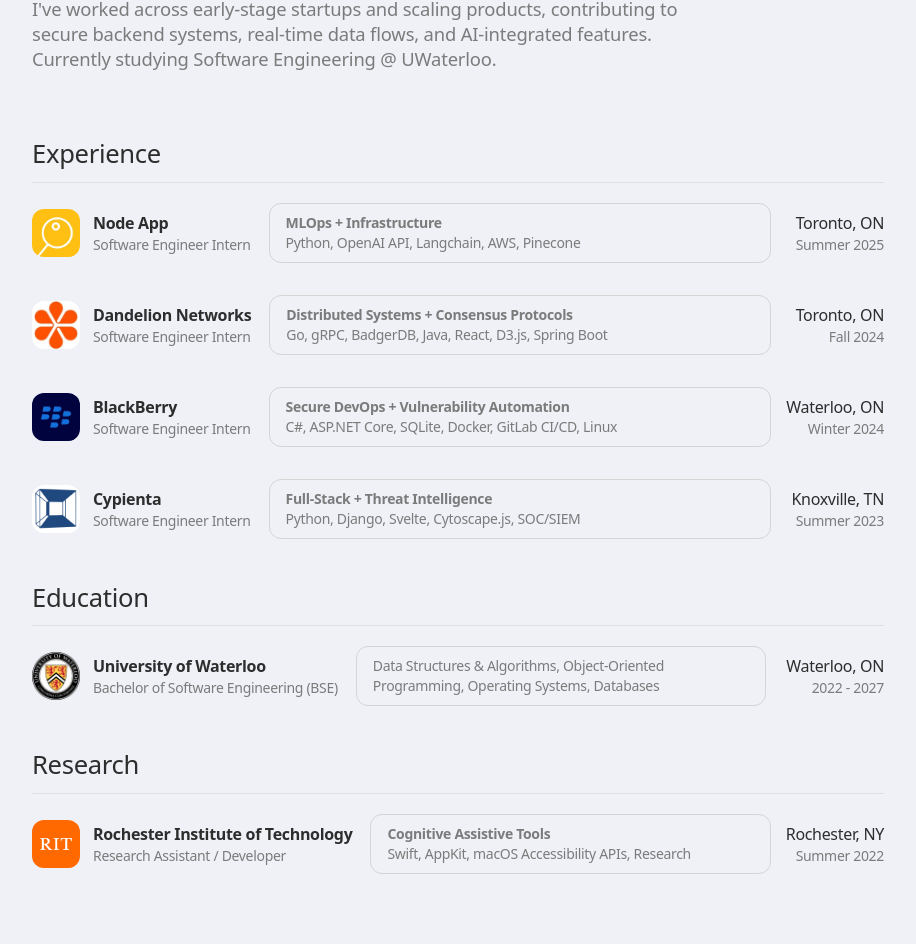
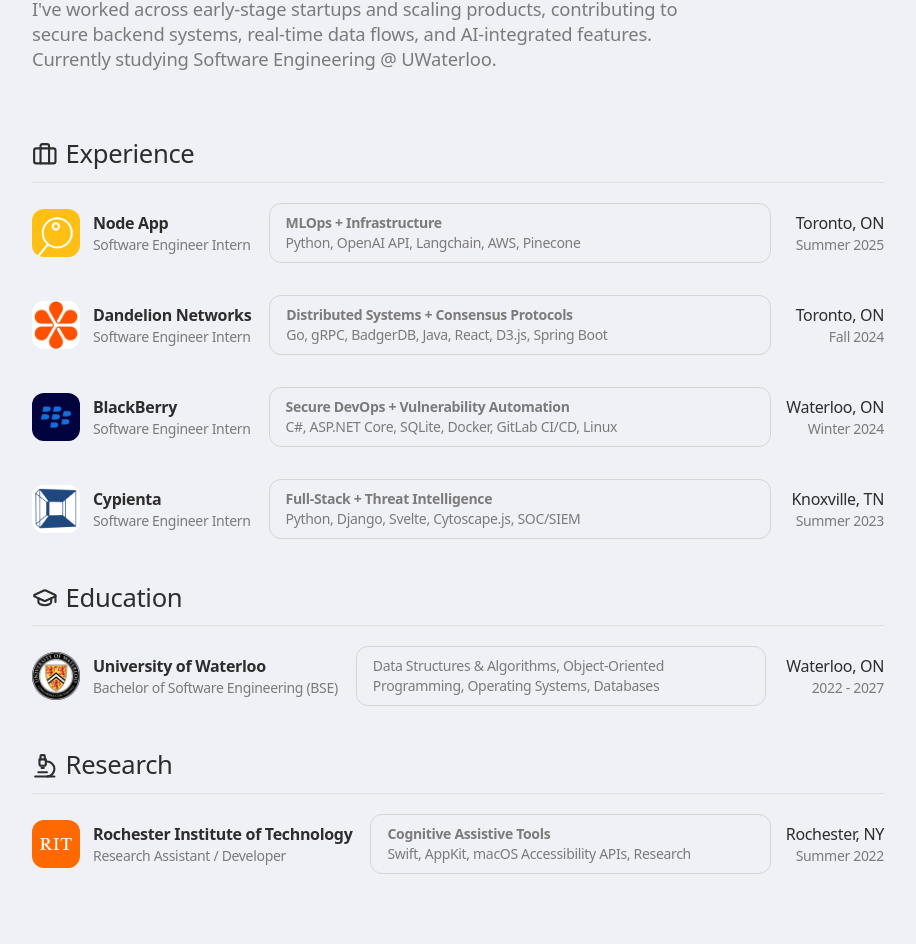
Before and after one commit to rawsab/portfolio-archive, a Next.js app: page / in a window 1280 px wide. Shown: the part 371-1315 px from the top of the page, without its empty margins (182-1098 px from the left). Built offline with nearby package versions, Linux system fonts and the light colour scheme.

Commit message:
add icons and styling

```diff
--- a/package.json
+++ b/package.json
@@ -14,6 +14,7 @@
     "@heroicons/react": "^2.2.0",
     "@studio-freight/lenis": "^1.0.42",
     "framer-motion": "^12.15.0",
+    "lucide-react": "^0.511.0",
     "next": "15.3.2",
     "react": "^19.0.0",
     "react-dom": "^19.0.0",
--- a/src/components/EducationSection.tsx
+++ b/src/components/EducationSection.tsx
@@ -3,6 +3,7 @@
 import { motion } from 'framer-motion';
 import { educationData } from '../data/educationData';
 import EducationItem from './EducationItem';
+import { GraduationCap } from 'lucide-react';
 
 const headerVariants = {
   hidden: { opacity: 0, y: 20 },
@@ -37,7 +38,8 @@
         viewport={{ once: true, amount: 0.2 }}
         variants={headerVariants}
       >
-        <h2 className="text-[1.6rem] font-regular text-[#2D2D2D] mb-2">
+        <h2 className="text-[1.6rem] font-regular text-[#2D2D2D] mb-2 flex items-center">
+          <GraduationCap className="w-[1em] h-[1em] mr-2 align-middle text-[#2D2D2D]" />
           Education
         </h2>
         <div className="h-[1px] bg-[#e0e0e0] mb-5" />
--- a/src/components/ExperienceSection.tsx
+++ b/src/components/ExperienceSection.tsx
@@ -3,6 +3,7 @@
 import { motion } from 'framer-motion';
 import { experienceData } from '../data/experienceData';
 import ExperienceItem from './ExperienceItem';
+import { Briefcase } from 'lucide-react';
 
 const headerVariants = {
   hidden: { opacity: 0, y: 20 },
@@ -37,7 +38,8 @@
         viewport={{ once: true, amount: 0.2 }}
         variants={headerVariants}
       >
-        <h2 className="text-[1.6rem] font-regular text-[#2D2D2D] mb-2">
+        <h2 className="text-[1.6rem] font-regular text-[#2D2D2D] mb-2 flex items-center">
+          <Briefcase className="w-[1em] h-[1em] mr-2 align-middle text-[#2D2D2D]" />
           Experience
         </h2>
         <div className="h-[1px] bg-[#e0e0e0] mb-5" />
--- a/src/components/ProjectsSection.tsx
+++ b/src/components/ProjectsSection.tsx
@@ -3,6 +3,7 @@
 import { motion } from 'framer-motion';
 import ProjectCard from './ProjectCard';
 import { projects } from '@/data/projectData';
+import { Folder } from 'lucide-react';
 
 const headerVariants = {
   hidden: { opacity: 0, y: 20 },
@@ -37,7 +38,8 @@
         viewport={{ once: true, amount: 0.2 }}
         variants={headerVariants}
       >
-        <h2 className="text-[1.6rem] font-regular text-[#2D2D2D] mb-2">
+        <h2 className="text-[1.6rem] font-regular text-[#2D2D2D] mb-2 flex items-center">
+          <Folder className="w-[1em] h-[1em] mr-2 align-middle text-[#2D2D2D]" />
           Projects
         </h2>
         <div className="h-[1px] bg-[#e0e0e0] mb-5" />
--- a/src/components/ResearchSection.tsx
+++ b/src/components/ResearchSection.tsx
@@ -3,6 +3,7 @@
 import { motion } from 'framer-motion';
 import { researchData } from '../data/researchData';
 import ExperienceItem from './ExperienceItem';
+import { Microscope } from 'lucide-react';
 
 const headerVariants = {
   hidden: { opacity: 0, y: 20 },
@@ -37,7 +38,8 @@
         viewport={{ once: true, amount: 0.2 }}
         variants={headerVariants}
       >
-        <h2 className="text-[1.6rem] font-regular text-[#2D2D2D] mb-2">
+        <h2 className="text-[1.6rem] font-regular text-[#2D2D2D] mb-2 flex items-center">
+          <Microscope className="w-[1em] h-[1em] mr-2 align-middle text-[#2D2D2D]" />
           Research
         </h2>
         <div className="h-[1px] bg-[#e0e0e0] mb-5" />
--- a/src/pages/_app.tsx
+++ b/src/pages/_app.tsx
@@ -1,5 +1,5 @@
-import "@/styles/globals.css";
-import type { AppProps } from "next/app";
+import '@/styles/globals.css';
+import type { AppProps } from 'next/app';
 
 export default function App({ Component, pageProps }: AppProps) {
   return (
```
Also changed, not shown: 1 other file (tests, documents, lock files or other folders).
